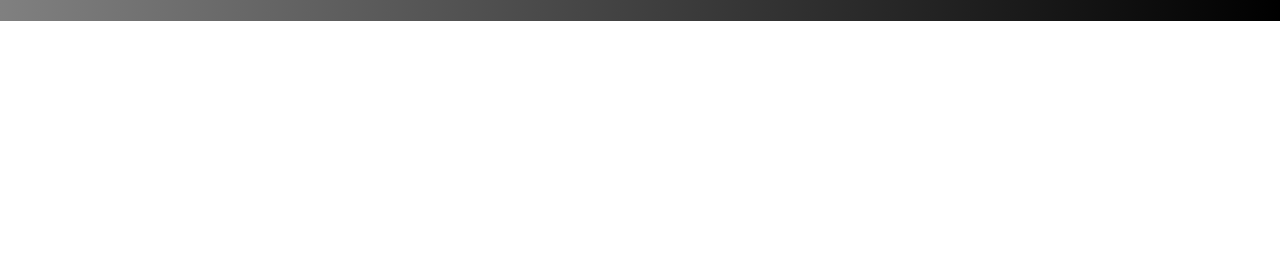
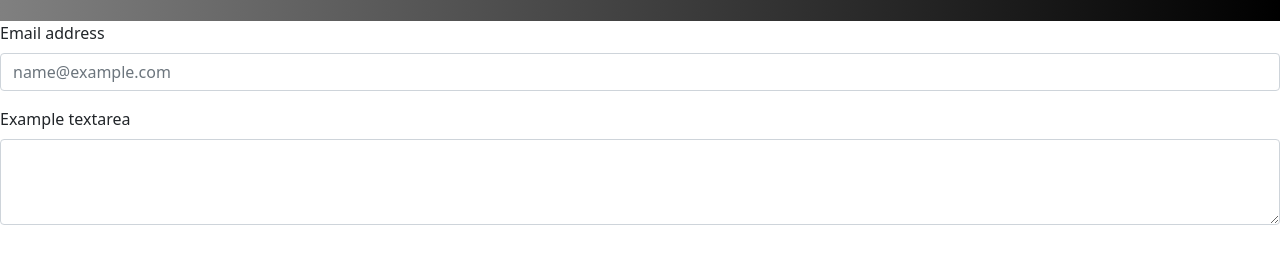
Before and after one commit to maxifer/proyecto-growshop, a plain HTML site: page contacto.html in a window 1280 px wide. Shown: the part 73-336 px from the top of the page. Drawn offline with nearby package versions, Linux system fonts and the light colour scheme.

Commit message:
agregue formulario pagina contacto.html

```diff
--- a/contacto.html
+++ b/contacto.html
@@ -52,6 +52,14 @@
     </nav>
 </header>
 
+<div class="mb-3">
+    <label for="exampleFormControlInput1" class="form-label">Email address</label>
+    <input type="email" class="form-control" id="exampleFormControlInput1" placeholder="name@example.com">
+  </div>
+  <div class="mb-3">
+    <label for="exampleFormControlTextarea1" class="form-label">Example textarea</label>
+    <textarea class="form-control" id="exampleFormControlTextarea1" rows="3"></textarea>
+  </div>
 
 
 
```
Also changed, not shown: submenu/carpasdecultivo.html (+1 -2 lines).
